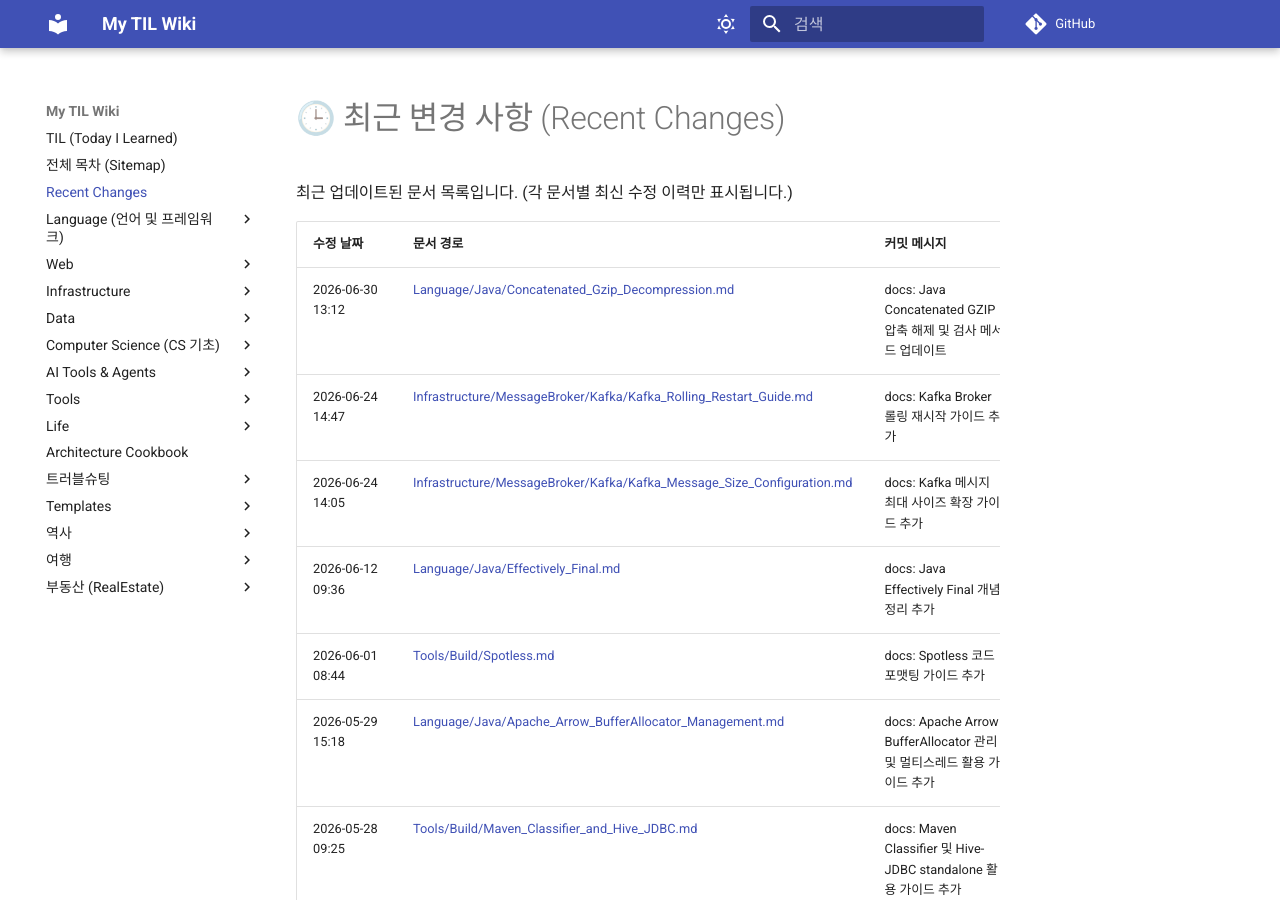
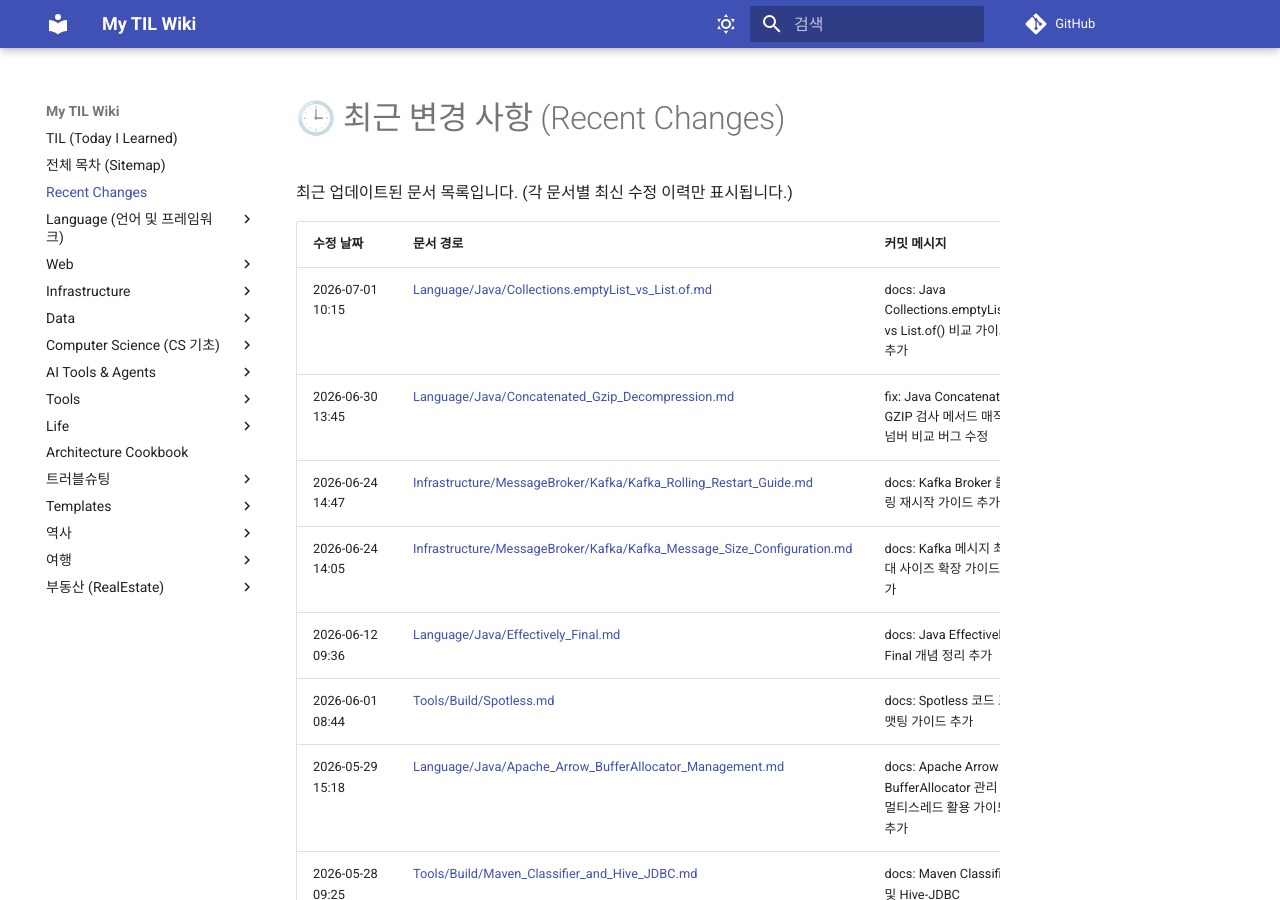
Before and after one commit to DevDooly/TIL, an MkDocs documentation site: the page built from docs/Recent_Changes.md, in a window 1280 px wide and 900 px high. Built offline with MkDocs 1.6.1 and Material for MkDocs 9.7.7, drawn with Linux system fonts in a browser that asks for light colours; comment, search, counter and statistics services are not loaded.

Commit message:
docs: 최근 변경 사항 및 README 업데이트 (Collections.emptyList vs List.of)

```diff
--- a/docs/Recent_Changes.md
+++ b/docs/Recent_Changes.md
@@ -4,7 +4,8 @@
 
 | 수정 날짜 | 문서 경로 | 커밋 메시지 |
 | :--- | :--- | :--- |
-| 2026-06-30 13:12 | [Language/Java/Concatenated_Gzip_Decompression.md](Language/Java/Concatenated_Gzip_Decompression.md) | docs: Java Concatenated GZIP 압축 해제 및 검사 메서드 업데이트 |
+| 2026-07-01 10:15 | [Language/Java/Collections.emptyList_vs_List.of.md](Language/Java/Collections.emptyList_vs_List.of.md) | docs: Java Collections.emptyList() vs List.of() 비교 가이드 추가 |
+| 2026-06-30 13:45 | [Language/Java/Concatenated_Gzip_Decompression.md](Language/Java/Concatenated_Gzip_Decompression.md) | fix: Java Concatenated GZIP 검사 메서드 매직 넘버 비교 버그 수정 |
 | 2026-06-24 14:47 | [Infrastructure/MessageBroker/Kafka/Kafka_Rolling_Restart_Guide.md](Infrastructure/MessageBroker/Kafka/Kafka_Rolling_Restart_Guide.md) | docs: Kafka Broker 롤링 재시작 가이드 추가 |
 | 2026-06-24 14:05 | [Infrastructure/MessageBroker/Kafka/Kafka_Message_Size_Configuration.md](Infrastructure/MessageBroker/Kafka/Kafka_Message_Size_Configuration.md) | docs: Kafka 메시지 최대 사이즈 확장 가이드 추가 |
 | 2026-06-12 09:36 | [Language/Java/Effectively_Final.md](Language/Java/Effectively_Final.md) | docs: Java Effectively Final 개념 정리 추가 |
```
Also changed, not shown: README.md (+3 -2 lines).
